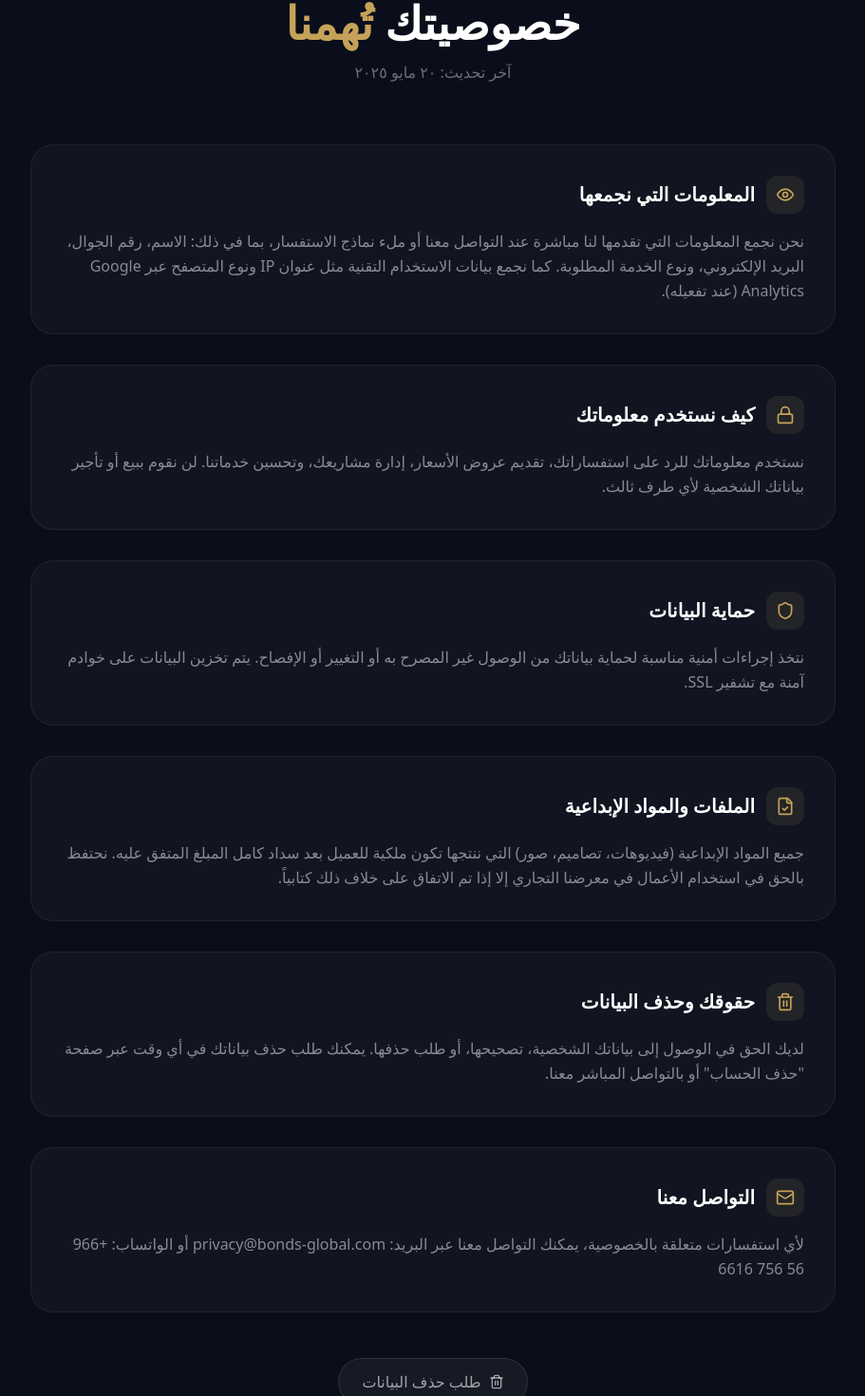
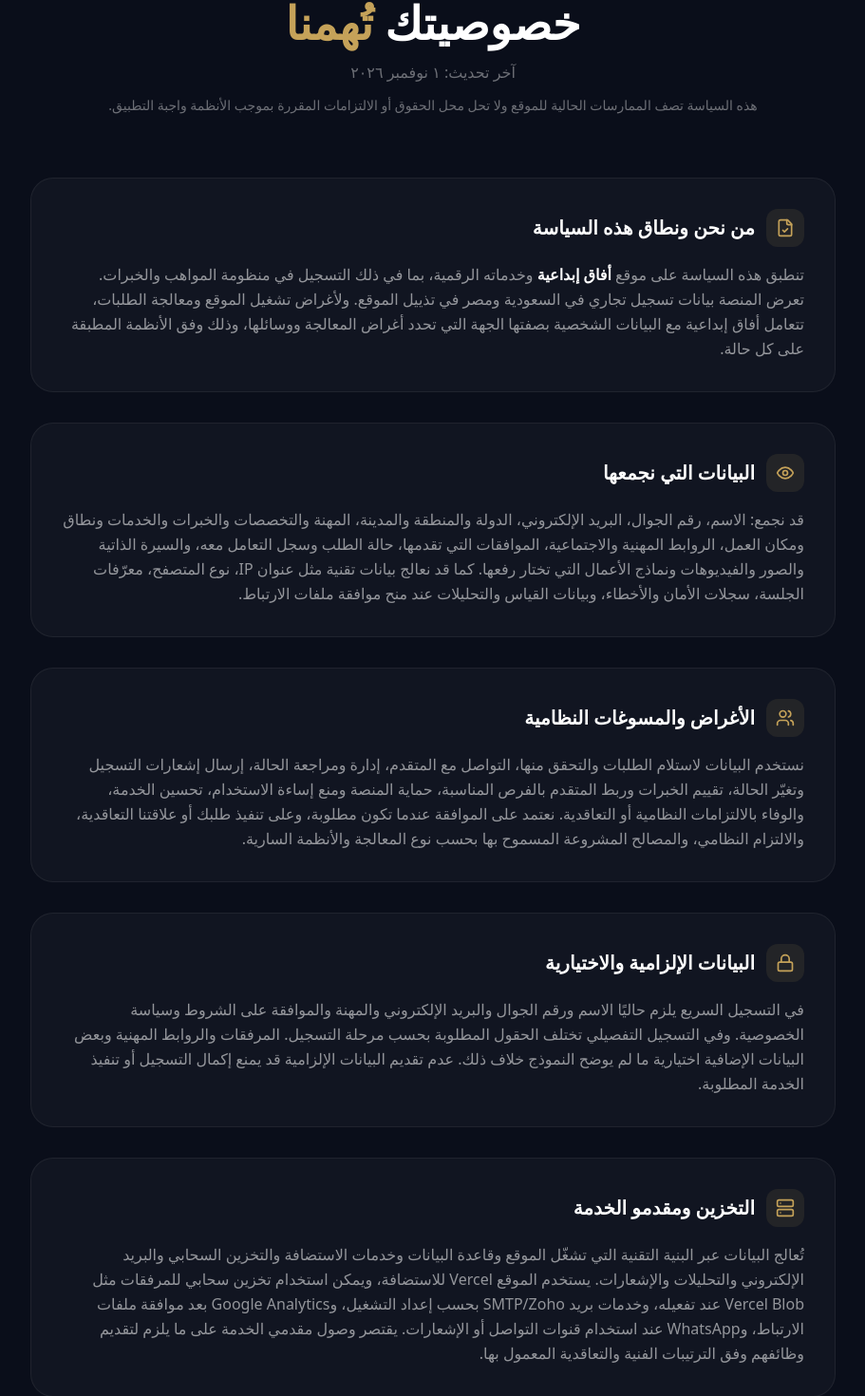
Before and after one commit to alzahrani6020/afaq-creative-site, a Next.js app: page /privacy in a window 1280 px wide. Shown: the part 178-1648 px from the top of the page at 95% size, without its empty margins (184-1095 px from the left). Built offline with nearby package versions, Linux system fonts and the light colour scheme; no server answers.

Commit message:
legal: update privacy policy for current data flows

```diff
--- a/app/privacy/page.tsx
+++ b/app/privacy/page.tsx
@@ -1,39 +1,126 @@
 'use client';
 
 import { motion } from 'framer-motion';
-import { Shield, Lock, Eye, Mail, FileCheck, Trash2 } from 'lucide-react';
+import { Shield, Lock, Eye, Mail, FileCheck, Trash2, Server, Users, Globe2, Clock3 } from 'lucide-react';
 import Link from 'next/link';
 
 const sections = [
   {
+    icon: FileCheck,
+    title: 'من نحن ونطاق هذه السياسة',
+    content: (
+      <>
+        تنطبق هذه السياسة على موقع <strong className="text-white">أفاق إبداعية</strong> وخدماته الرقمية، بما في ذلك التسجيل في منظومة المواهب والخبرات. تعرض المنصة بيانات تسجيل تجاري في السعودية ومصر في تذييل الموقع. ولأغراض تشغيل الموقع ومعالجة الطلبات، تتعامل أفاق إبداعية مع البيانات الشخصية بصفتها الجهة التي تحدد أغراض المعالجة ووسائلها، وذلك وفق الأنظمة المطبقة على كل حالة.
+      </>
+    ),
+  },
+  {
     icon: Eye,
-    title: 'المعلومات التي نجمعها',
-    content: `نحن نجمع المعلومات التي تقدمها لنا مباشرة عند التواصل معنا أو ملء نماذج الاستفسار، بما في ذلك: الاسم، رقم الجوال، البريد الإلكتروني، ونوع الخدمة المطلوبة. كما نجمع بيانات الاستخدام التقنية مثل عنوان IP ونوع المتصفح عبر Google Analytics (عند تفعيله).`,
+    title: 'البيانات التي نجمعها',
+    content: (
+      <>
+        قد نجمع: الاسم، رقم الجوال، البريد الإلكتروني، الدولة والمنطقة والمدينة، المهنة والتخصصات والخبرات والخدمات ونطاق ومكان العمل، الروابط المهنية والاجتماعية، الموافقات التي تقدمها، حالة الطلب وسجل التعامل معه، والسيرة الذاتية والصور والفيديوهات ونماذج الأعمال التي تختار رفعها. كما قد نعالج بيانات تقنية مثل عنوان IP، نوع المتصفح، معرّفات الجلسة، سجلات الأمان والأخطاء، وبيانات القياس والتحليلات عند منح موافقة ملفات الارتباط.
+      </>
+    ),
+  },
+  {
+    icon: Users,
+    title: 'الأغراض والمسوغات النظامية',
+    content: (
+      <>
+        نستخدم البيانات لاستلام الطلبات والتحقق منها، التواصل مع المتقدم، إدارة ومراجعة الحالة، إرسال إشعارات التسجيل وتغيّر الحالة، تقييم الخبرات وربط المتقدم بالفرص المناسبة، حماية المنصة ومنع إساءة الاستخدام، تحسين الخدمة، والوفاء بالالتزامات النظامية أو التعاقدية. نعتمد على الموافقة عندما تكون مطلوبة، وعلى تنفيذ طلبك أو علاقتنا التعاقدية، والالتزام النظامي، والمصالح المشروعة المسموح بها بحسب نوع المعالجة والأنظمة السارية.
+      </>
+    ),
   },
   {
     icon: Lock,
-    title: 'كيف نستخدم معلوماتك',
-    content: `نستخدم معلوماتك للرد على استفساراتك، تقديم عروض الأسعار، إدارة مشاريعك، وتحسين خدماتنا. لن نقوم ببيع أو تأجير بياناتك الشخصية لأي طرف ثالث.`,
+    title: 'البيانات الإلزامية والاختيارية',
+    content: (
+      <>
+        في التسجيل السريع يلزم حاليًا الاسم ورقم الجوال والبريد الإلكتروني والمهنة والموافقة على الشروط وسياسة الخصوصية. وفي التسجيل التفصيلي تختلف الحقول المطلوبة بحسب مرحلة التسجيل. المرفقات والروابط المهنية وبعض البيانات الإضافية اختيارية ما لم يوضح النموذج خلاف ذلك. عدم تقديم البيانات الإلزامية قد يمنع إكمال التسجيل أو تنفيذ الخدمة المطلوبة.
+      </>
+    ),
+  },
+  {
+    icon: Server,
+    title: 'التخزين ومقدمو الخدمة',
+    content: (
+      <>
+        تُعالج البيانات عبر البنية التقنية التي تشغّل الموقع وقاعدة البيانات وخدمات الاستضافة والتخزين السحابي والبريد الإلكتروني والتحليلات والإشعارات. يستخدم الموقع Vercel للاستضافة، ويمكن استخدام تخزين سحابي للمرفقات مثل Vercel Blob عند تفعيله، وخدمات بريد SMTP/Zoho بحسب إعداد التشغيل، وGoogle Analytics بعد موافقة ملفات الارتباط، وWhatsApp عند استخدام قنوات التواصل أو الإشعارات. يقتصر وصول مقدمي الخدمة على ما يلزم لتقديم وظائفهم وفق الترتيبات الفنية والتعاقدية المعمول بها.
+      </>
+    ),
+  },
+  {
+    icon: Globe2,
+    title: 'المعالجة أو النقل خارج المملكة',
+    content: (
+      <>
+        بعض خدمات الاستضافة أو البريد أو التحليلات أو التخزين قد تعتمد بنية تحتية خارج المملكة العربية السعودية. عند انطباق نظام حماية البيانات الشخصية السعودي على عملية نقل أو إفصاح خارج المملكة، نلتزم بالمتطلبات النظامية ذات الصلة، بما في ذلك تقليل البيانات إلى الحد اللازم والمحافظة على مستوى حماية مناسب واتخاذ الضمانات المطلوبة بحسب الحالة.
+      </>
+    ),
+  },
+  {
+    icon: Clock3,
+    title: 'مدة الاحتفاظ والإتلاف',
+    content: (
+      <>
+        نحتفظ بالبيانات للمدة اللازمة لتحقيق الغرض الذي جُمعت من أجله أو للوفاء بمتطلب نظامي أو تعاقدي مشروع، ولا نضع في هذه السياسة مدة رقمية موحدة لأن مدد الاحتفاظ تختلف بحسب نوع السجل والغرض والالتزامات النظامية. عند زوال الحاجة وعدم وجود مسوغ نظامي للاحتفاظ، تُحذف البيانات أو تُتلف أو تُجعل غير قابلة لربطها بصاحبها وفق الإجراءات الفنية المتاحة. قد تستغرق إزالة النسخ الاحتياطية دورة الحذف التقنية الخاصة بمزود الخدمة.
+      </>
+    ),
   },
   {
     icon: Shield,
-    title: 'حماية البيانات',
-    content: `نتخذ إجراءات أمنية مناسبة لحماية بياناتك من الوصول غير المصرح به أو التغيير أو الإفصاح. يتم تخزين البيانات على خوادم آمنة مع تشفير SSL.`,
+    title: 'الحماية والأمن',
+    content: (
+      <>
+        نطبق تدابير فنية وتنظيمية مناسبة، تشمل الاتصال المشفر HTTPS، التحكم في الوصول إلى لوحة الإدارة، إدارة الجلسات والأجهزة الموثوقة، سجلات التدقيق، والتحقق من أنواع ومحتوى بعض الملفات المرفوعة. لا توجد وسيلة إلكترونية تضمن حماية مطلقة، ولذلك نراجع التدابير ونحدّثها بحسب المخاطر وطبيعة البيانات.
+      </>
+    ),
+  },
+  {
+    icon: Eye,
+    title: 'ملفات الارتباط والتحليلات',
+    content: (
+      <>
+        يستخدم الموقع ملفات ارتباط وتقنيات لازمة للتشغيل، وقد يستخدم Google Analytics لقياس الاستخدام بعد منح الموافقة ذات الصلة. إعداد التحليلات في الموقع يبدأ افتراضيًا مع رفض تخزين التحليلات والإعلانات، ثم يُحدّث بحسب اختيار المستخدم. لا نعتبر بيانات لوحة الإدارة جزءًا من تحليلات اكتساب العملاء العامة.
+      </>
+    ),
+  },
+  {
+    icon: Users,
+    title: 'الإفصاح والمشاركة',
+    content: (
+      <>
+        لا نبيع أو نؤجر البيانات الشخصية. قد نفصح عن الحد اللازم لمقدمي الخدمات التقنيين الذين يشغّلون الاستضافة والتخزين والبريد والتحليلات والاتصالات، أو لجهات مهنية أو تعاقدية عند الحاجة لتنفيذ خدمة أو فرصة وافق عليها المتقدم، أو لجهة مختصة عندما يوجب النظام ذلك. لا نشارك المرفقات أو بيانات المتقدمين لأغراض تسويقية مستقلة دون مسوغ مناسب.
+      </>
+    ),
   },
   {
     icon: FileCheck,
-    title: 'الملفات والمواد الإبداعية',
-    content: `جميع المواد الإبداعية (فيديوهات، تصاميم، صور) التي ننتجها تكون ملكية للعميل بعد سداد كامل المبلغ المتفق عليه. نحتفظ بالحق في استخدام الأعمال في معرضنا التجاري إلا إذا تم الاتفاق على خلاف ذلك كتابياً.`,
+    title: 'حقوق صاحب البيانات',
+    content: (
+      <>
+        وفق الأنظمة المطبقة، وخصوصًا نظام حماية البيانات الشخصية السعودي عند انطباقه، قد تشمل حقوقك: العلم بالمسوغ والغرض، الوصول إلى بياناتك، طلب الحصول على نسخة مقروءة وواضحة، التصحيح أو الإكمال أو التحديث، طلب الإتلاف عندما تتوافر شروطه، والعدول عن الموافقة في الحالات المعتمدة عليها. قد تخضع بعض الحقوق لاستثناءات أو قيود نظامية.
+      </>
+    ),
   },
   {
     icon: Trash2,
-    title: 'حقوقك وحذف البيانات',
-    content: `لديك الحق في الوصول إلى بياناتك الشخصية، تصحيحها، أو طلب حذفها. يمكنك طلب حذف بياناتك في أي وقت عبر صفحة "حذف الحساب" أو بالتواصل المباشر معنا.`,
+    title: 'ممارسة الحقوق وحذف البيانات',
+    content: (
+      <>
+        يمكنك تقديم طلب عبر صفحة <Link href="/delete-account" className="text-afaq-gold hover:underline">طلب حذف البيانات</Link> أو عبر وسائل التواصل المنشورة في الموقع. نتحقق من هوية مقدم الطلب قبل تنفيذ طلبات الحقوق عند الحاجة. بالنسبة للطلبات الخاضعة للائحة السعودية، تتم معالجة طلب ممارسة الحق دون تأخير وبحد لا يتجاوز 30 يومًا، مع إمكانية تمديد المدة بما لا يتجاوز 30 يومًا إضافية في الحالات التي تسمح بها اللائحة وبعد إشعار صاحب البيانات بالمبرر.
+      </>
+    ),
   },
   {
     icon: Mail,
-    title: 'التواصل معنا',
-    content: `لأي استفسارات متعلقة بالخصوصية، يمكنك التواصل معنا عبر البريد: privacy@bonds-global.com أو الواتساب: +966 56 756 6616`,
+    title: 'التواصل والشكاوى',
+    content: (
+      <>
+        للاستفسارات المتعلقة بالخصوصية أو ممارسة الحقوق يمكنك التواصل عبر البريد التشغيلي الحالي: <a href="mailto:info@bonds-global.com" className="text-afaq-gold hover:underline">info@bonds-global.com</a> أو عبر الرقم <a href="tel:+966567566616" className="text-afaq-gold hover:underline">+966 56 756 6616</a>. إذا انطبق النظام السعودي ولم تتمكن من ممارسة حقك أو كان لديك اعتراض على معالجة بياناتك، فيمكنك استخدام قنوات الشكوى المتاحة لدى الجهة المختصة وفق النظام.
+      </>
+    ),
   },
 ];
 
@@ -41,11 +128,7 @@ export default function PrivacyPage() {
   return (
     <main className="bg-afaq-bg min-h-screen">
       <div className="max-w-4xl mx-auto px-6 py-32">
-        <motion.div
-          initial={{ opacity: 0, y: 20 }}
-          animate={{ opacity: 1, y: 0 }}
-          className="text-center mb-16"
-        >
+        <motion.div initial={{ opacity: 0, y: 20 }} animate={{ opacity: 1, y: 0 }} className="text-center mb-16">
           <span className="inline-block px-4 py-1.5 rounded-full bg-afaq-gold/10 text-afaq-gold font-bold text-sm border border-afaq-gold/20 mb-4">
             <Shield size={14} className="inline-block ml-1" />
             سياسة الخصوصية
@@ -53,8 +136,9 @@ export default function PrivacyPage() {
           <h1 className="text-4xl md:text-5xl font-extrabold text-white">
             خصوصيتك <span className="text-afaq-gold">تُهمنا</span>
           </h1>
-          <p className="mt-4 text-white/40">
-            آخر تحديث: ٢٠ مايو ٢٠٢٥
+          <p className="mt-4 text-white/40">آخر تحديث: ١ نوفمبر ٢٠٢٦</p>
+          <p className="mt-3 text-white/40 text-sm leading-relaxed">
+            هذه السياسة تصف الممارسات الحالية للموقع ولا تحل محل الحقوق أو الالتزامات المقررة بموجب الأنظمة واجبة التطبيق.
           </p>
         </motion.div>
 
@@ -64,7 +148,7 @@ export default function PrivacyPage() {
               key={section.title}
               initial={{ opacity: 0, y: 20 }}
               animate={{ opacity: 1, y: 0 }}
-              transition={{ delay: i * 0.1 }}
+              transition={{ delay: Math.min(i * 0.04, 0.4) }}
               className="p-8 rounded-3xl bg-white/[0.03] border border-white/[0.06]"
             >
               <div className="flex items-center gap-3 mb-4">
@@ -73,25 +157,21 @@ export default function PrivacyPage() {
                 </div>
                 <h2 className="text-xl font-bold text-white">{section.title}</h2>
               </div>
-              <p className="text-white/50 leading-relaxed">{section.content}</p>
+              <div className="text-white/55 leading-relaxed">{section.content}</div>
             </motion.div>
           ))}
         </div>
 
-        <motion.div
-          initial={{ opacity: 0 }}
-          animate={{ opacity: 1 }}
-          transition={{ delay: 0.8 }}
-          className="mt-12 text-center"
-        >
-          <Link
-            href="/delete-account"
-            className="inline-flex items-center gap-2 px-6 py-3 rounded-full bg-white/5 border border-white/10 text-white/60 hover:text-afaq-gold hover:border-afaq-gold/30 transition-all"
-          >
+        <div className="mt-12 flex flex-wrap justify-center gap-3">
+          <Link href="/terms" className="inline-flex items-center gap-2 px-6 py-3 rounded-full bg-white/5 border border-white/10 text-white/70 hover:text-afaq-gold hover:border-afaq-gold/30 transition-all">
+            <FileCheck size={16} />
+            الشروط والأحكام
+          </Link>
+          <Link href="/delete-account" className="inline-flex items-center gap-2 px-6 py-3 rounded-full bg-white/5 border border-white/10 text-white/70 hover:text-afaq-gold hover:border-afaq-gold/30 transition-all">
             <Trash2 size={16} />
             طلب حذف البيانات
           </Link>
-        </motion.div>
+        </div>
       </div>
     </main>
   );
```
